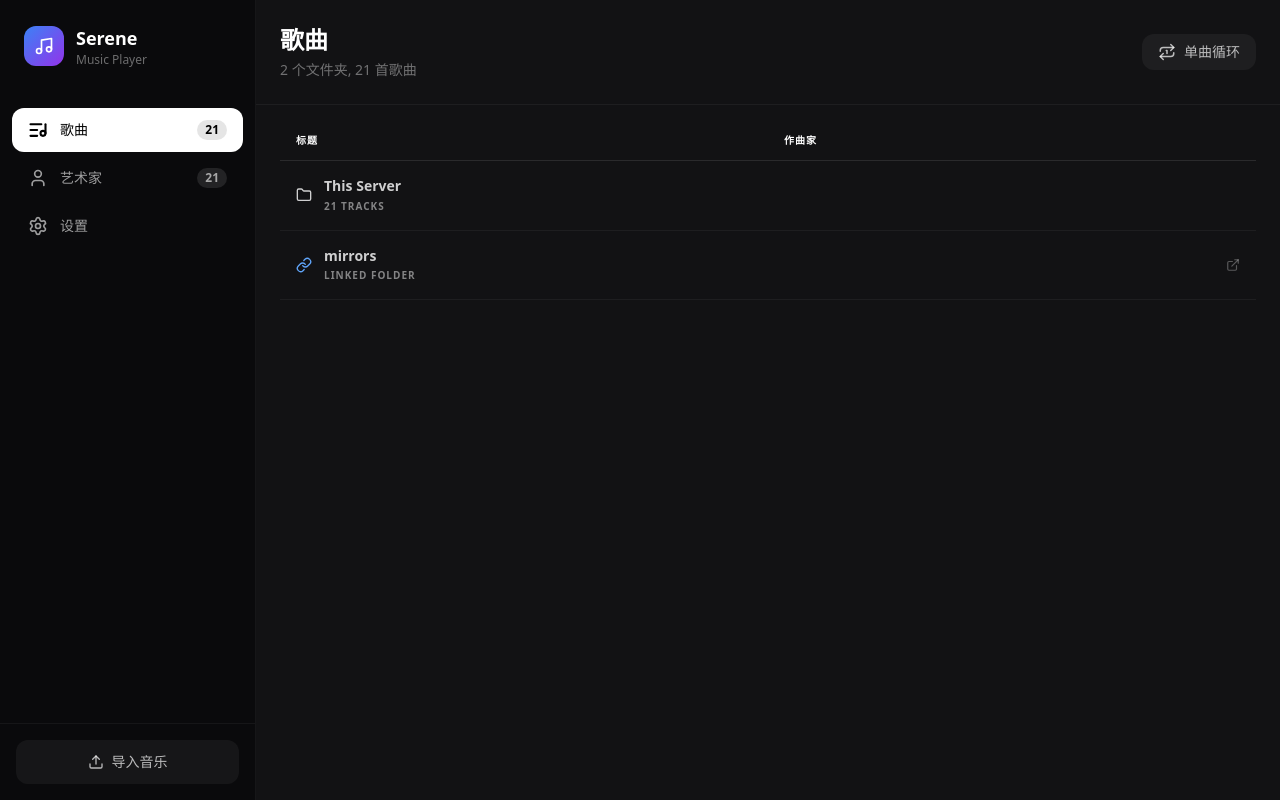
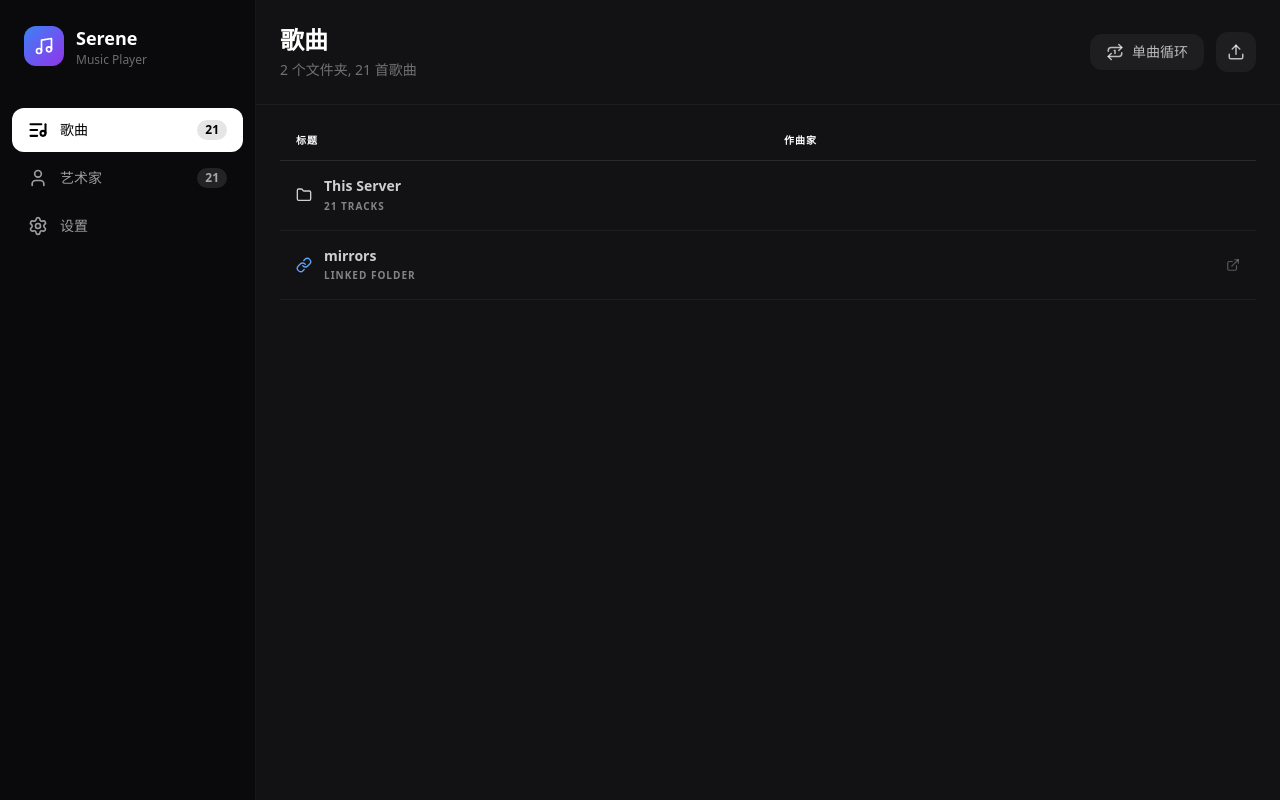
Before and after one commit to Domdkw/Serene-Player, a React (Vite) app: page / in a window 1280 px wide. Built offline with nearby package versions, Linux system fonts and the light colour scheme.

Commit message:
refactor(UI): 调整音乐播放器布局和上传按钮样式
- 移除封面图片和占位容器的圆角和阴影样式
- 移除歌词区域的渐变遮罩
- 调整底部播放栏的透明度和模糊效果
- 将上传功能从侧边栏移动到播放控制区域并优化按钮样式

```diff
--- a/App.tsx
+++ b/App.tsx
@@ -749,43 +749,6 @@ const App: React.FC = () => {
         />
       </nav>
 
-      {/* Upload Section */}
-      <div className="p-4 border-t border-white/[0.05]">
-        <div className="relative" ref={uploadMenuRef}>
-          <button
-            onClick={() => setIsUploadMenuOpen(!isUploadMenuOpen)}
-            className="w-full flex items-center justify-center gap-2 px-4 py-3 rounded-xl bg-white/[0.05] hover:bg-white/[0.08] text-white/70 hover:text-white transition-all duration-200 text-sm font-medium"
-          >
-            <Upload size={16} />
-            导入音乐
-          </button>
-
-          {isUploadMenuOpen && (
-            <div className="absolute bottom-full left-0 right-0 mb-2 bg-[#1a1a1f] rounded-xl border border-white/[0.05] shadow-2xl overflow-hidden animate-in fade-in slide-in-from-bottom-2 duration-200">
-              <button
-                onClick={() => {
-                  fileInputRef.current?.click();
-                  setIsUploadMenuOpen(false);
-                }}
-                className="w-full flex items-center gap-3 px-4 py-3 text-white/70 hover:bg-white/[0.05] hover:text-white transition-colors text-left text-sm"
-              >
-                <FileAudio size={16} />
-                导入文件
-              </button>
-              <button
-                onClick={() => {
-                  folderInputRef.current?.click();
-                  setIsUploadMenuOpen(false);
-                }}
-                className="w-full flex items-center gap-3 px-4 py-3 text-white/70 hover:bg-white/[0.05] hover:text-white transition-colors text-left text-sm"
-              >
-                <FolderOpen size={16} />
-                导入文件夹
-              </button>
-            </div>
-          )}
-        </div>
-      </div>
     </aside>
   ), [activeTab, handleTabChange, playlist.length, artistsByLetter, isUploadMenuOpen]);
 
@@ -860,6 +823,7 @@ const App: React.FC = () => {
           </p>
         </div>
 
+        <div className="flex items-center gap-3">
           <button
             onClick={cyclePlaybackMode}
             className="flex items-center gap-2 px-4 py-2 rounded-xl bg-white/[0.05] hover:bg-white/[0.08] text-white/70 hover:text-white transition-all duration-200 text-sm"
@@ -869,6 +833,42 @@ const App: React.FC = () => {
               {playbackMode === 'single' ? '单曲循环' : playbackMode === 'list' ? '列表循环' : '随机播放'}
             </span>
           </button>
+
+          <div className="relative" ref={uploadMenuRef}>
+            <button
+              onClick={() => setIsUploadMenuOpen(!isUploadMenuOpen)}
+              className="flex items-center justify-center w-10 h-10 rounded-xl bg-white/[0.05] hover:bg-white/[0.08] text-white/70 hover:text-white transition-all duration-200"
+              title="导入音乐"
+            >
+              <Upload size={18} />
+            </button>
+
+            {isUploadMenuOpen && (
+              <div className="absolute top-full right-0 mt-2 w-40 bg-[#1a1a1f] rounded-xl border border-white/[0.05] shadow-2xl overflow-hidden animate-in fade-in slide-in-from-top-2 duration-200 z-50">
+                <button
+                  onClick={() => {
+                    fileInputRef.current?.click();
+                    setIsUploadMenuOpen(false);
+                  }}
+                  className="w-full flex items-center gap-3 px-4 py-3 text-white/70 hover:bg-white/[0.05] hover:text-white transition-colors text-left text-sm"
+                >
+                  <FileAudio size={16} />
+                  导入文件
+                </button>
+                <button
+                  onClick={() => {
+                    folderInputRef.current?.click();
+                    setIsUploadMenuOpen(false);
+                  }}
+                  className="w-full flex items-center gap-3 px-4 py-3 text-white/70 hover:bg-white/[0.05] hover:text-white transition-colors text-left text-sm"
+                >
+                  <FolderOpen size={16} />
+                  导入文件夹
+                </button>
+              </div>
+            )}
+          </div>
+        </div>
       </div>
 
       {/* Folder Loading Indicator */}
@@ -894,7 +894,7 @@ const App: React.FC = () => {
         />
       </div>
     </div>
-  ), [currentFolder, playlistFolders, playlist, playbackMode, cyclePlaybackMode, getPlaybackModeIcon, folderLoading, currentIndex, isPlaying, loadingFolders, loadLinkedFolder, loadingTrackUrl, loadMusicFromUrl]);
+  ), [currentFolder, playlistFolders, playlist, playbackMode, cyclePlaybackMode, getPlaybackModeIcon, folderLoading, currentIndex, isPlaying, loadingFolders, loadLinkedFolder, loadingTrackUrl, loadMusicFromUrl, isUploadMenuOpen, uploadMenuRef, fileInputRef, folderInputRef]);
 
   // 渲染设置视图
   const renderSettingsView = useCallback(() => (
--- a/components/MusicPlayer.tsx
+++ b/components/MusicPlayer.tsx
@@ -177,7 +177,7 @@ const MusicPlayer: React.FC<MusicPlayerProps> = ({
       {/* Main Content */}
       <main className="flex-1 flex relative z-10">
         {/* Left: Cover Art - 40% 宽度，缩小尺寸 */}
-        <section className="w-[40%] h-screen flex items-center justify-center p-8 lg:p-12">
+        <section className="w-[40%] h-screen flex items-center justify-center p-8 lg:p-12 bg-transparent">
           <div
             ref={coverRef}
             onMouseMove={handleCoverMouseMove}
@@ -194,10 +194,10 @@ const MusicPlayer: React.FC<MusicPlayerProps> = ({
               <img
                 src={track.metadata.coverUrl}
                 alt="Cover"
-                className="w-full h-full object-cover rounded-2xl shadow-2xl"
+                className="w-full h-full object-cover"
               />
             ) : (
-              <div className="w-full h-full bg-gradient-to-br from-gray-800 to-gray-900 rounded-2xl flex items-center justify-center">
+              <div className="w-full h-full flex items-center justify-center">
                 <Music size={48} className="text-white/20" />
               </div>
             )}
@@ -205,7 +205,7 @@ const MusicPlayer: React.FC<MusicPlayerProps> = ({
         </section>
 
         {/* Right: Lyrics - 60% 宽度 */}
-        <section className="w-[60%] h-screen relative">
+        <section className="w-[60%] h-screen relative bg-transparent">
           {/* Track Info */}
           <div className="absolute top-20 left-0 right-0 text-center z-20 px-8">
             <h1 className="text-xl lg:text-2xl font-black text-white mb-2 tracking-tight">
@@ -254,14 +254,12 @@ const MusicPlayer: React.FC<MusicPlayerProps> = ({
             )}
           </div>
 
-          {/* Gradient Masks */}
-          <div className="absolute top-0 left-0 right-0 h-32 bg-gradient-to-b from-black to-transparent pointer-events-none z-10" />
-          <div className="absolute bottom-0 left-0 right-0 h-32 bg-gradient-to-t from-black to-transparent pointer-events-none z-10" />
+
         </section>
       </main>
 
       {/* Bottom Player Bar */}
-      <footer className="fixed bottom-0 left-0 right-0 bg-black/60 backdrop-blur-2xl border-t border-white/10 px-6 py-4 z-50">
+      <footer className="fixed bottom-0 left-0 right-0 bg-black/30 backdrop-blur-xl border-t border-white/10 px-6 py-4 z-50">
         <div className="flex items-center justify-between max-w-screen-2xl mx-auto">
           {/* Track Info */}
           <div className="flex items-center gap-4 w-1/4">
```
Lines whose indentation alone changed are shown as unchanged.
